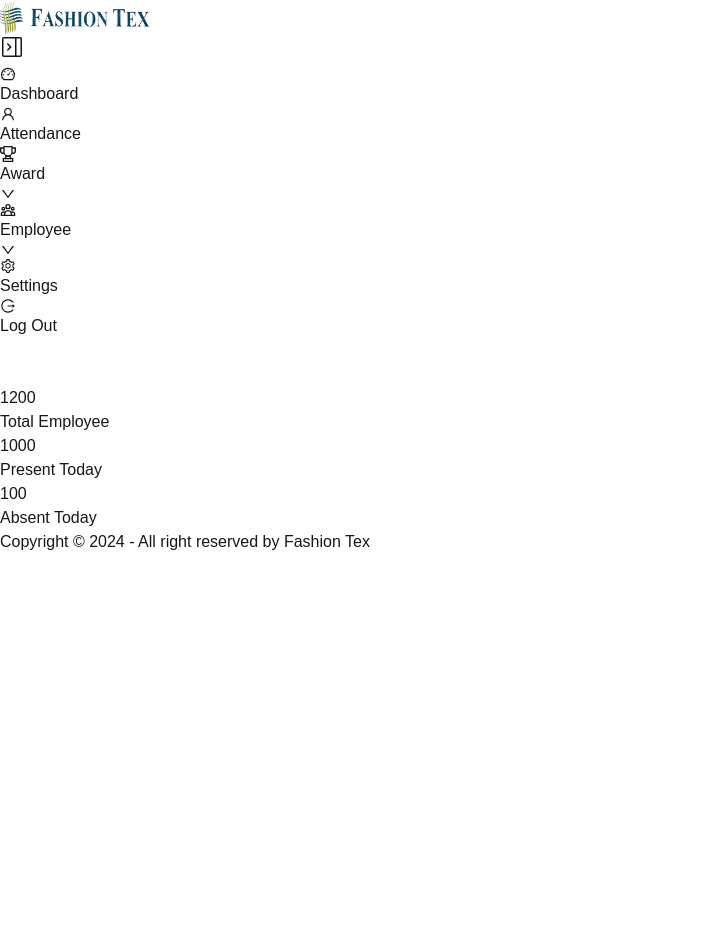
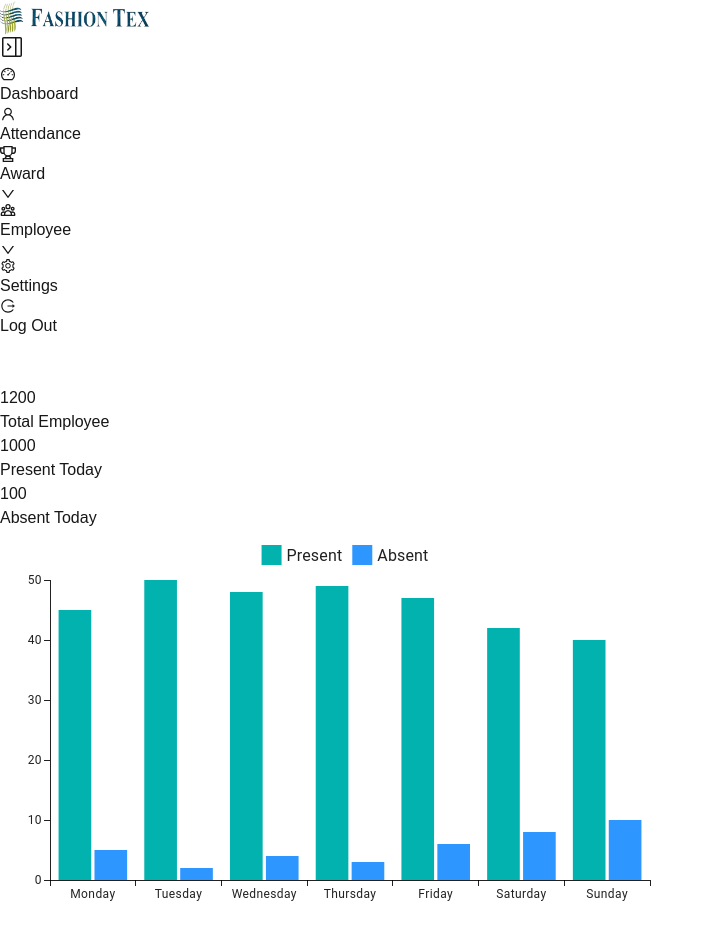
Before and after one commit to Kamil-Ahmed67/ft-hr, a Next.js app: page / in a window 1280 px wide. Shown: the top 933 px of the page, without its empty margins (0-714 px from the left). Before the commit the page ends 800 px from the top, so only its background shows below. Built offline with nearby package versions, Linux system fonts and the light colour scheme.

Commit message:
Daily Attendance Graph Added

```diff
--- /dev/null
+++ b/app/components/Dailybar.js
@@ -0,0 +1,29 @@
+import * as React from "react";
+import { BarChart } from "@mui/x-charts/BarChart";
+
+export default function WeeklyEmployeeAttendanceChart() {
+  return (
+    <BarChart
+      xAxis={[
+        {
+          scaleType: "band",
+          data: ["Monday", "Tuesday", "Wednesday", "Thursday", "Friday", "Saturday", "Sunday"],
+        },
+      ]}
+      series={[
+        {
+          label: "Present",
+          data: [45, 50, 48, 49, 47, 42, 40], // Sample data for present employees
+          style: { fill: "#4caf50" }, // Green color for Present
+        },
+        {
+          label: "Absent",
+          data: [5, 2, 4, 3, 6, 8, 10], // Sample data for absent employees
+          style: { fill: "#f44336" }, // Red color for Absent
+        },
+      ]}
+      width={700}
+      height={400}
+    />
+  );
+}
--- a/app/components/Sidebar.js
+++ b/app/components/Sidebar.js
@@ -66,7 +66,7 @@ const Sidebar = () => {
 
   return (
     <div
-      className={`min-h-full bg-gradient-to-r from-[#F3E7E9] to-[#E3EEFF] text-gray-700 flex flex-col ${
+      className={`min-h-full bg-gradient-to-l from-[#F3E7E9] to-[#E3EEFF] text-gray-700 flex flex-col ${
         isCollapsed ? 'w-20' : 'w-64'
       } transition-all duration-300 ease-in-out`}
     >
--- a/app/layout.js
+++ b/app/layout.js
@@ -34,7 +34,7 @@ export default function RootLayout({ children }) {
             <header>
               <Navbar></Navbar>
             </header>
-            <main className="min-h-[calc(120vh-232px)]">
+            <main className="min-h-[calc(150vh-232px)]">
               {children}
             </main>
             <footer>
--- a/app/page.js
+++ b/app/page.js
@@ -1,4 +1,5 @@
 import AttendanceCards from "./components/AttendanceCards";
+import BasicBars from "./components/Dailybar";
 
 export default function Home() {
   return (
@@ -6,6 +7,9 @@ export default function Home() {
       <div className="w-11/12 mx-auto mt-16">
         <AttendanceCards></AttendanceCards>
       </div>
+      <div>
+       <BasicBars></BasicBars>
+      </div>
     </main>
   );
 }
--- a/package.json
+++ b/package.json
@@ -9,6 +9,10 @@
     "lint": "next lint"
   },
   "dependencies": {
+    "@emotion/react": "^11.14.0",
+    "@emotion/styled": "^11.14.0",
+    "@mui/material": "^6.1.10",
+    "@mui/x-charts": "^7.23.1",
     "@react-icons/all-files": "^4.1.0",
     "next": "15.0.4",
     "react": "^19.0.0",
```
Also changed, not shown: 1 other file (tests, documents, lock files or other folders).
